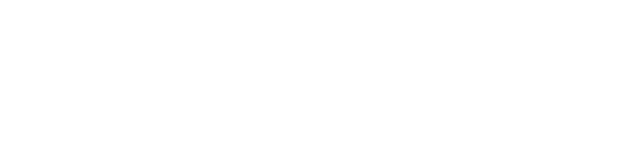
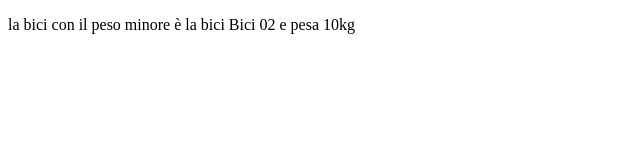
Before and after one commit to GiulianoPrimavera/js-snack-es6, a plain HTML site: page index.html in a window 1280 px wide. Shown: the whole page, without its empty margins (0-640 px from the left). Drawn offline with Linux system fonts and the light colour scheme.

Commit message:
stamp the name and the weight of the lightest bike in the array of objects

```diff
--- a/index.html
+++ b/index.html
@@ -7,8 +7,14 @@
     <title>Js-es6-snacks</title>
 </head>
 <body>
+    <main>
+        <div id="container" class="container">
+
+        </div>
+    </main>
+
 
     <script src="js/bici.js"></script>
-    <script src="js/squadra_calcio.js"></script>
+    <!-- <script src="js/squadra_calcio.js"></script> -->
 </body>
 </html>
--- a/js/bici.js
+++ b/js/bici.js
@@ -0,0 +1,62 @@
+"use strict"
+/*
+stampare a schermo la bici con il peso minore con il template literal
+
+    -innerHTML sul main container
+ */
+
+//array di oggetti contenenti bici
+const bici =[
+    {
+        nome : "Bici 01",
+        peso : 20,
+    },
+    {
+        nome : "Bici 02",
+        peso : 10,
+    },
+    {
+        nome : "Bici 03",
+        peso : 50,
+    },
+    {
+        nome : "Bici 04",
+        peso : 30,
+    }
+]
+
+//recupero il container per stampare il messagio
+const mainContainer = document.getElementById("container");
+
+/**
+ *
+ * @param {} array -qui va inserito l'array da analizzare
+ */
+function stampLightestBike (array){
+
+    //creo l'array con i pesi delle bici
+    const arrayPeso = [];
+
+
+    for(let i = 0; i < array.length; i++){
+        //recupero il peso di ogni oggetto all'interno dell'array
+        const {peso} = array[i];
+        //inserisco il peso nell'array dei pesi delle bici
+        arrayPeso.push(peso)
+    }
+
+    //trovo il peso minore all'interno dell'array dei pesi
+    const pesoMin = Math.min(...arrayPeso);
+    console.log("il peso minore è ", pesoMin);
+
+    //scorro l'array principale
+    for(let i = 0; i < array.length; i++){
+        //comparo il peso di ogni oggetto con il peso minore trovato prima
+        if(array[i].peso === pesoMin){
+            //stampo a schermo il messaggio contenente il nome della bici con il peso minore e il peso
+            mainContainer.innerHTML += `<p>la bici con il peso minore è la bici ${array[i].nome} e pesa ${pesoMin}kg</p>`
+        }
+    }
+}
+//invoco la funzione
+stampLightestBike(bici)
```
